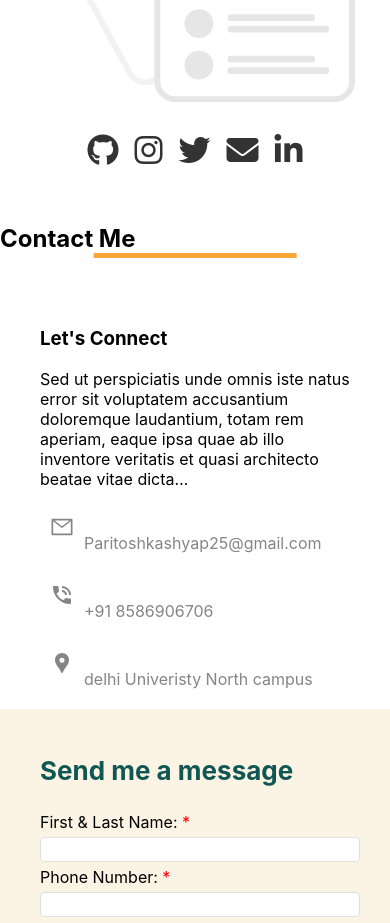
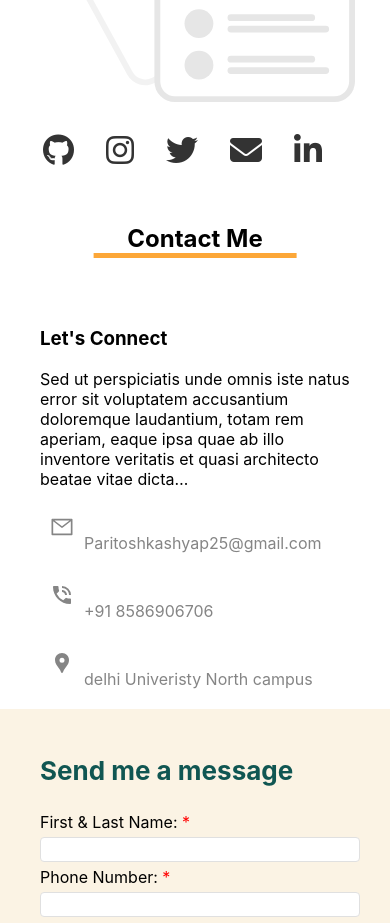
Before and after one commit to KashyapParitosh/resume, a React (Create React App) app: page / in a window 390 px wide. Shown: the part 4200-5123 px from the top of the page. Built offline with nearby package versions, Linux system fonts and the light colour scheme.

Commit message:
changes done

```diff
--- a/src/components/Resume Paritosh/Resume.css
+++ b/src/components/Resume Paritosh/Resume.css
@@ -141,10 +141,9 @@
     }
 
     .social {
-
-
-        gap: 1rem;
-
+        margin-right: 25px;
+        grid-gap: 1rem;
+        gap: 2rem;
     }
 
     .social-icons {
--- a/src/components/contact/contact.css
+++ b/src/components/contact/contact.css
@@ -71,6 +71,10 @@
       width: 100%;
     }
 
+    .heading-in-contactPage{
+      text-align: center;
+    }
+
     .contact-flex-container {
       flex-direction: column;
     }
--- a/src/components/contact/contact.js
+++ b/src/components/contact/contact.js
@@ -17,7 +17,7 @@ class Contact extends Component{
         }
         return(
             <div className="contact-main-container" id="Contact">
-                <h2>Contact Me</h2>
+                <h2 className="heading-in-contactPage">Contact Me</h2>
                 <div className="underline"/>
                 <div className="contact-flex-container">
                     <div className="info-contact-container">
```
